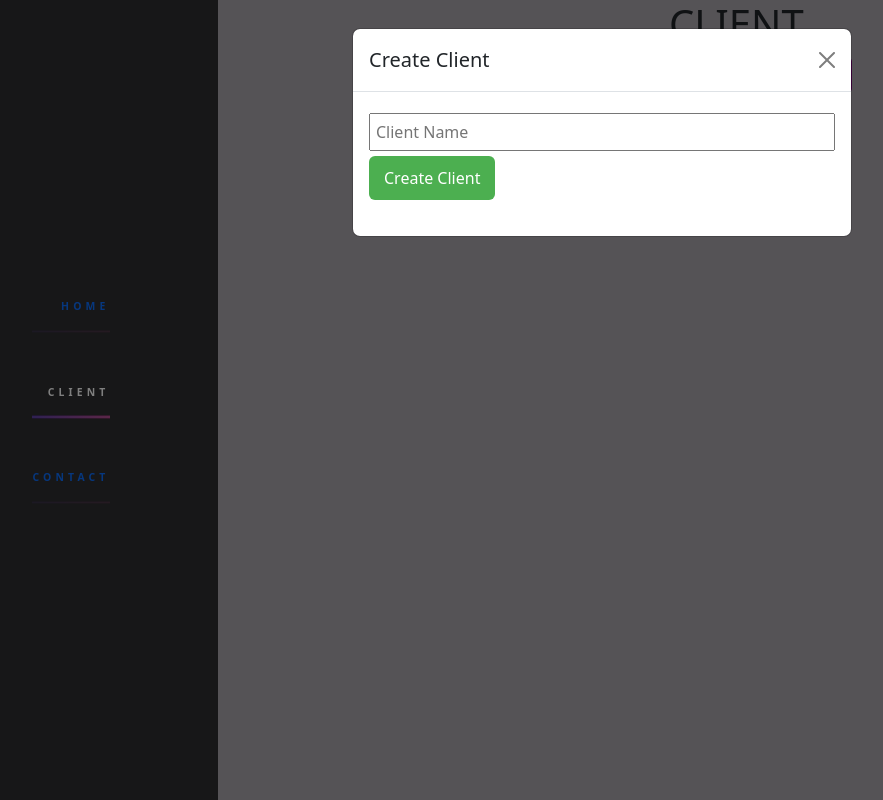
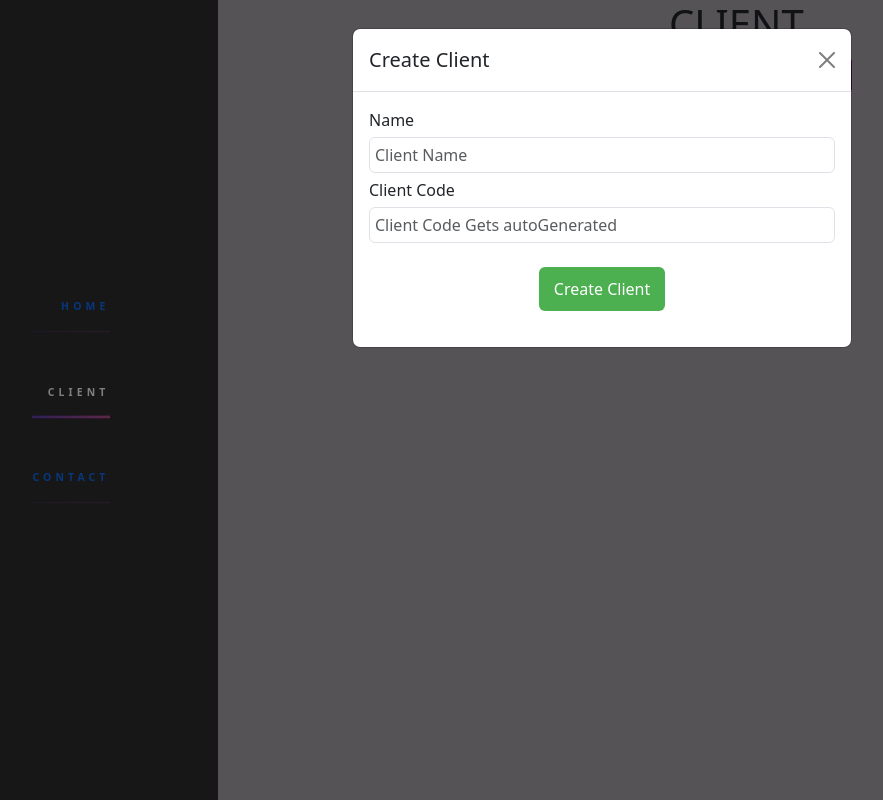
Before and after one commit to Nicarlo98/BinaryCityPrac, a PHP site: page /Client/client.php in a window 1280 px wide, after a click on "Create Client". Shown: the whole page, without its empty margins (38-921 px from the left). Run offline with PHP 8.4, Linux system fonts and the light colour scheme; data that the repository does not hold is empty.

Commit message:
"Refactored client.php: moved database query, removed clientCodeExists function, updated CSS, and reformatted HTML form and table elements."

```diff
--- a/Client Management System/Client/client.php
+++ b/Client Management System/Client/client.php
@@ -1,8 +1,6 @@
 <?php
-
 // Establishes a connection to the database using the configuration settings in the `config/conn.php` file.
 include ('../config/conn.php');
-
 
 // Start the session if it is not already started
 if (session_status() == PHP_SESSION_NONE) {
@@ -13,10 +11,6 @@
 function generateClientCode($name, $pdo)
 {
     try {
-        // Fetch all existing client codes
-        $stmt = $pdo->query("SELECT client_code FROM clients");
-        $existingCodes = $stmt->fetchAll(PDO::FETCH_COLUMN);
-
         // Convert name to uppercase and split into words
         $wordArray = preg_split('/\s+/', strtoupper($name), -1, PREG_SPLIT_NO_EMPTY);
         $preLimAlpha = '';
@@ -46,6 +40,10 @@
             }
         }
 
+        // Fetch all existing client codes
+        $stmt = $pdo->query("SELECT client_code FROM clients");
+        $existingCodes = $stmt->fetchAll(PDO::FETCH_COLUMN);
+
         // Add numeric part to alpha
         $preLimNum = 1;
         do {
@@ -59,13 +57,6 @@
         return '';
     }
 }
-
-// Helper function to check if a client code exists
-function clientCodeExists($existingCodes, $code)
-{
-    return in_array($code, $existingCodes);
-}
-
 
 // Handle form submissions for linking clients to contacts
 if ($_SERVER['REQUEST_METHOD'] === 'POST') {
@@ -182,7 +173,10 @@
             color: #fff;
             background-color: #800080;
             border-color: #800080;
+        }
 
+        .text-center {
+            text-align: center;
         }
     </style>
 
@@ -236,8 +230,20 @@
                         <div class="modal-body">
                             <!-- Include the createClient.php file here -->
                             <form method="post">
-                                <input type="text" name="name" placeholder="Client Name" required>
-                                <input type="submit" name="create_client" value="Create Client" class="btn btn-primary">
+                                <div class="form-group">
+                                    <label for="name">Name</label>
+                                    <input type="text" name="name" id="name" placeholder="Client Name" required
+                                        class="form-control">
+                                </div>
+                                <div class="form-group">
+                                    <label for="client_code">Client Code</label>
+                                    <input type="text" name="client_code" id="client_code"
+                                        placeholder="Client Code Gets autoGenerated" readonly class="form-control">
+                                </div>
+                                <div class="text-center mt-4">
+                                    <input type="submit" name="create_client" value="Create Client"
+                                        class="btn btn-primary">
+                                </div>
                             </form>
                         </div>
                     </div>
@@ -298,13 +304,11 @@
                 <p>No client(s) found.</p>
             <?php else: ?>
                 <table>
-
                     <tr>
                         <th>Name</th>
                         <th>Client Code</th>
                         <th class="text-center">Number of Contacts</th>
                     </tr>
-
 
                     <?php foreach ($clients as $client): ?>
                         <tr>
@@ -313,7 +317,6 @@
                             <td class="text-center"><?= $client['contact_count'] ?></td>
                         </tr>
                     <?php endforeach; ?>
-
                 </table>
             <?php endif; ?>
         </div>
```
